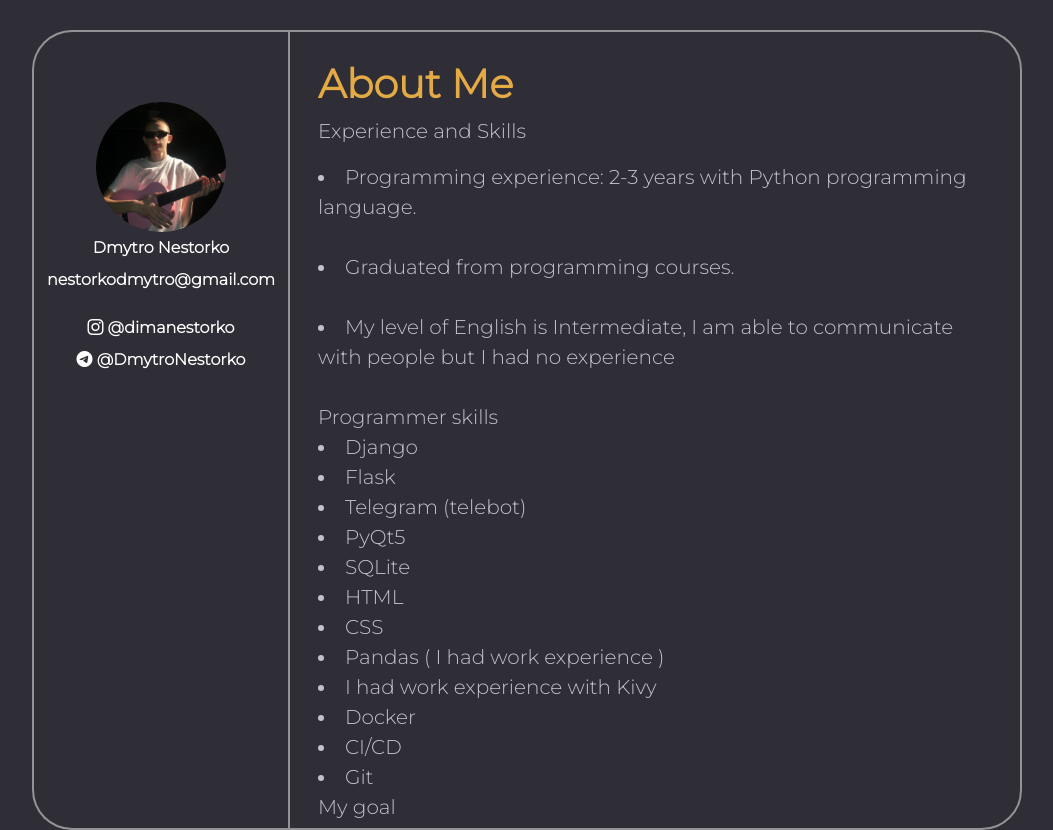
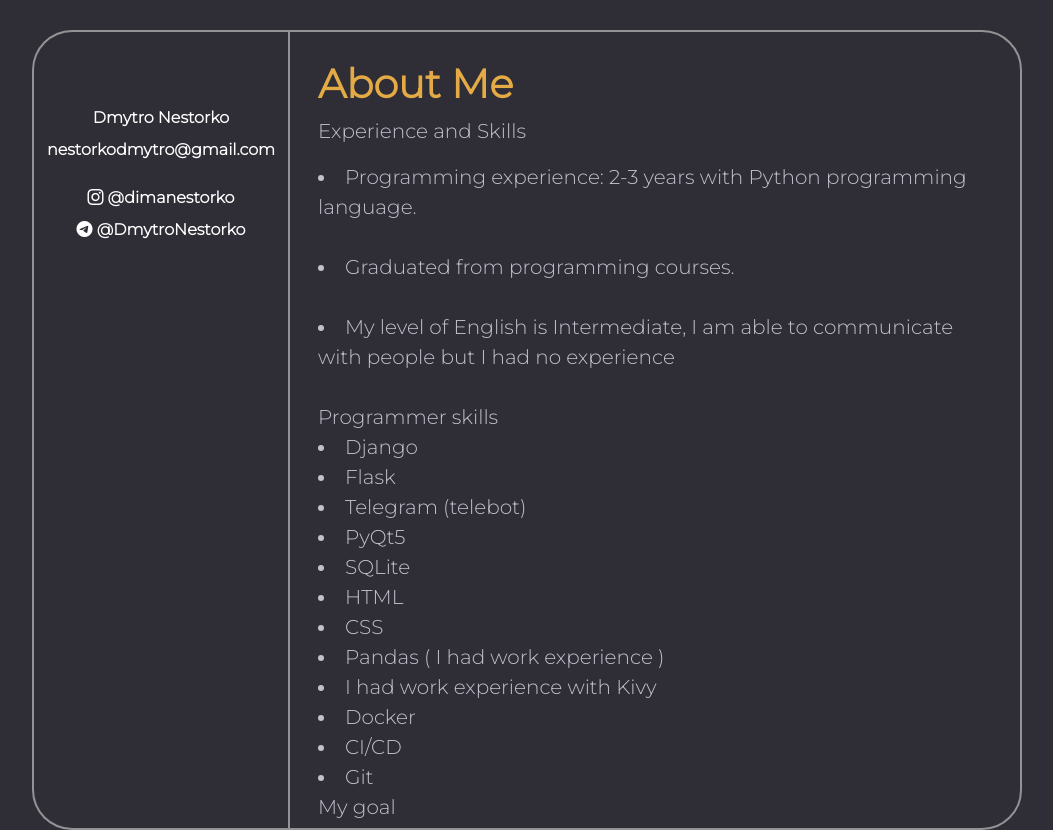
Before and after one commit to Nestorkoo/Nestorkoo.github.io, a plain HTML site: page index.html in a window 1280 px wide. Shown: the whole page, without its empty margins (113-1166 px from the left). Drawn offline with nearby package versions, Linux system fonts and the light colour scheme.

Commit message:
Update index.html

```diff
--- a/index.html
+++ b/index.html
@@ -22,7 +22,6 @@
         <!-- LEFT CONTENT -->
 
         <div class="left_block">
-            <img src="./Images/profile.jpg" alt="" class="circle">
             <span class="name"> Dmytro Nestorko </span>
             <span class="gmail"> nestorkodmytro@gmail.com </span>
 
```
